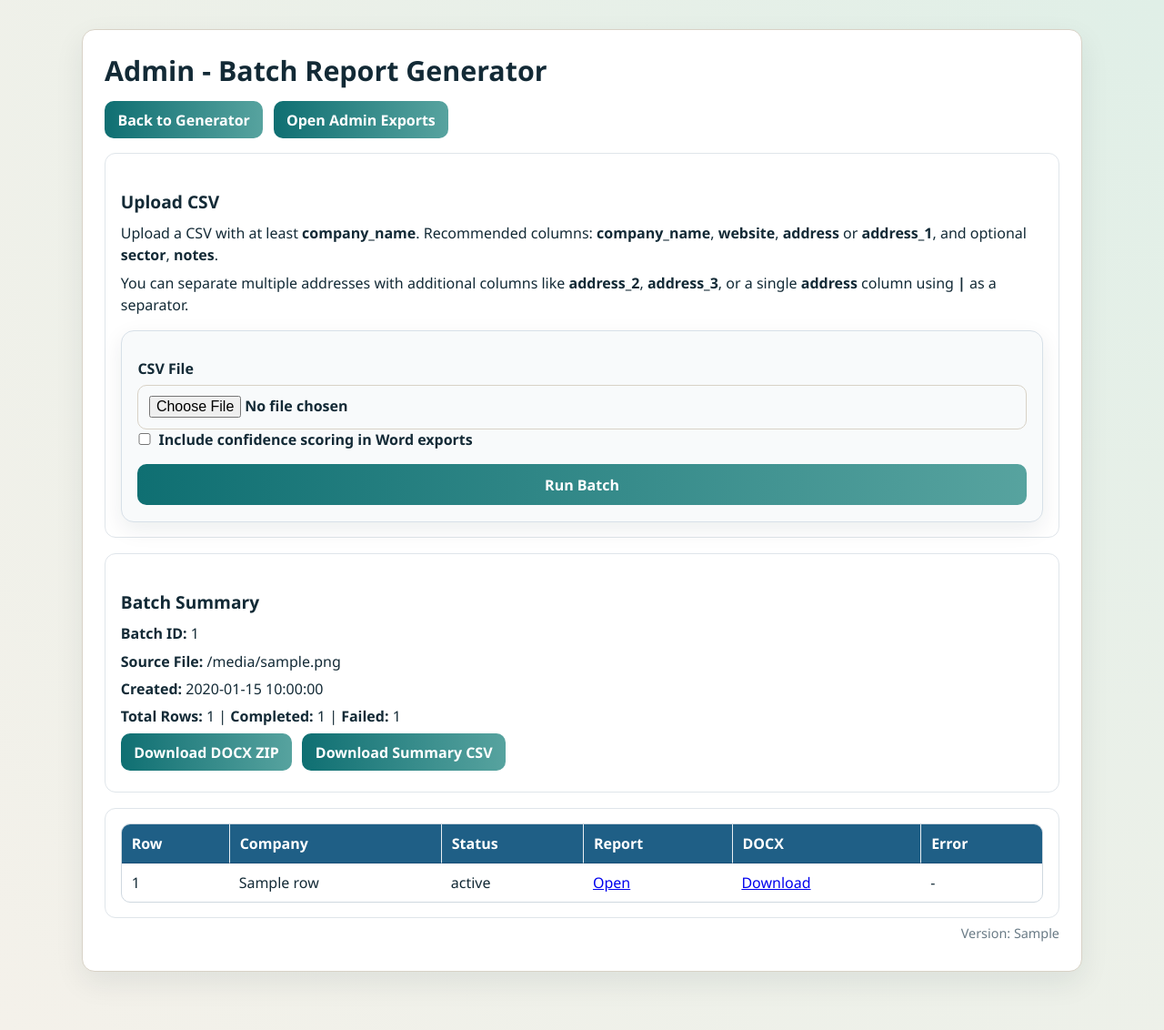
After one commit to ugadarren/hypertarget-report-generator, a FastAPI app: template app/templates/admin_batches.html in a window 1280 px wide. The commit adds this page. Shown: the whole page at 91% size. Run offline with FastAPI, Linux system fonts and the light colour scheme; the template is opened without the code that fills it: most values are stand-ins (such as "Sample title", 1, 10 or a date in 2020).

Commit message:
Add CSV batch report generation workflow

```diff
--- a/app/main.py
+++ b/app/main.py
@@ -2,11 +2,12 @@ from __future__ import annotations
 
 import json
 import os
+import subprocess
 from pathlib import Path
 from datetime import datetime
 import secrets
 
-from fastapi import FastAPI, Form, HTTPException, Request
+from fastapi import FastAPI, File, Form, HTTPException, Request, UploadFile
 from fastapi.responses import Response
 from fastapi.responses import FileResponse, HTMLResponse, RedirectResponse
 from fastapi.staticfiles import StaticFiles
@@ -15,6 +16,7 @@ from fastapi.templating import Jinja2Templates
 from app.models import AddressInput, CompanyInput, GenerateResponse, SectorCorrectionInput
 from app.config import get_settings
 from app.services.designation_map import ArcGISDesignationService
+from app.services.batch_service import BatchReportService
 from app.services.feedback_service import FeedbackService
 from app.services.report_service import ReportService
 from app.services.word_export import WordExportService
@@ -25,10 +27,36 @@ service = ReportService(data_dir=BASE_DIR / "data", reports_dir=BASE_DIR.parent
 word_export = WordExportService(exports_dir=BASE_DIR.parent / "reports" / "exports")
 designation_service = ArcGISDesignationService()
 feedback_service = FeedbackService(reports_dir=BASE_DIR.parent / "reports")
+batch_service = BatchReportService(reports_dir=BASE_DIR.parent / "reports", report_service=service, word_export=word_export)
 
 app = FastAPI(title="HyperTarget Incentive Report Generator", version="0.1.0")
 app.mount("/static", StaticFiles(directory=str(BASE_DIR / "static")), name="static")
 templates = Jinja2Templates(directory=str(BASE_DIR / "templates"))
+
+
+def _app_version() -> str:
+    env_candidates = [
+        os.getenv("RENDER_GIT_COMMIT", "").strip(),
+        os.getenv("GIT_COMMIT", "").strip(),
+        os.getenv("COMMIT_SHA", "").strip(),
+    ]
+    for value in env_candidates:
+        if value:
+            return value[:7]
+    try:
+        result = subprocess.run(
+            ["git", "rev-parse", "--short", "HEAD"],
+            cwd=str(BASE_DIR.parent),
+            capture_output=True,
+            text=True,
+            check=True,
+        )
+        sha = result.stdout.strip()
+        if sha:
+            return sha
+    except Exception:
+        pass
+    return "unknown"
 
 
 @app.middleware("http")
@@ -74,7 +102,7 @@ async def basic_auth_guard(request: Request, call_next):
 
 @app.get("/", response_class=HTMLResponse)
 async def home(request: Request):
-    return templates.TemplateResponse("index.html", {"request": request})
+    return templates.TemplateResponse("index.html", {"request": request, "app_version": _app_version()})
 
 
 @app.get("/healthz")
@@ -86,6 +114,7 @@ async def healthz():
 async def status():
     settings = get_settings()
     return {
+        "app_version": _app_version(),
         "auth_enabled": settings.auth_enabled,
         "gpt_enabled": settings.gpt_enabled,
         "llm_contact_enrichment_enabled": settings.enable_llm_contact_enrichment,
@@ -108,7 +137,91 @@ async def admin_exports(request: Request):
                 "modified_at": datetime.fromtimestamp(stat.st_mtime).strftime("%Y-%m-%d %H:%M:%S"),
             }
         )
-    return templates.TemplateResponse("admin_exports.html", {"request": request, "files": files})
+    return templates.TemplateResponse("admin_exports.html", {"request": request, "files": files, "app_version": _app_version()})
+
+
+@app.get("/admin/batches", response_class=HTMLResponse)
+async def admin_batches(request: Request):
+    return templates.TemplateResponse(
+        "admin_batches.html",
+        {
+            "request": request,
+            "app_version": _app_version(),
+            "batch": None,
+            "error": "",
+        },
+    )
+
+
+@app.post("/admin/batches", response_class=HTMLResponse)
+async def run_admin_batch(
+    request: Request,
+    file: UploadFile = File(...),
+    include_confidence: bool = Form(False),
+):
+    if not file.filename or not file.filename.lower().endswith(".csv"):
+        return templates.TemplateResponse(
+            "admin_batches.html",
+            {
+                "request": request,
+                "app_version": _app_version(),
+                "batch": None,
+                "error": "Upload a CSV file.",
+            },
+            status_code=400,
+        )
+
+    try:
+        file_bytes = await file.read()
+        batch = batch_service.run_csv_batch(
+            file_bytes=file_bytes,
+            filename=file.filename,
+            include_confidence=include_confidence,
+        )
+    except Exception as exc:
+        return templates.TemplateResponse(
+            "admin_batches.html",
+            {
+                "request": request,
+                "app_version": _app_version(),
+                "batch": None,
+                "error": str(exc),
+            },
+            status_code=400,
+        )
+
+    return RedirectResponse(url=f"/admin/batches/{batch.batch_id}", status_code=303)
+
+
+@app.get("/admin/batches/{batch_id}", response_class=HTMLResponse)
+async def admin_batch_detail(request: Request, batch_id: str):
+    batch = batch_service.get_batch(batch_id)
+    if not batch:
+        raise HTTPException(status_code=404, detail="Batch not found")
+    return templates.TemplateResponse(
+        "admin_batches.html",
+        {
+            "request": request,
+            "app_version": _app_version(),
+            "batch": batch,
+            "error": "",
+        },
+    )
+
+
+@app.get("/admin/batches/{batch_id}/files/{filename}")
+async def admin_batch_download(batch_id: str, filename: str):
+    path = batch_service.get_batch_file(batch_id, filename)
+    if not path:
+        raise HTTPException(status_code=404, detail="Batch file not found")
+    media_type = "application/octet-stream"
+    if path.suffix.lower() == ".zip":
+        media_type = "application/zip"
+    elif path.suffix.lower() == ".csv":
+        media_type = "text/csv"
+    elif path.suffix.lower() == ".docx":
+        media_type = "application/vnd.openxmlformats-officedocument.wordprocessingml.document"
+    return FileResponse(path=path, filename=path.name, media_type=media_type)
 
 
 @app.get("/admin/config", response_class=HTMLResponse)
@@ -119,6 +232,7 @@ async def admin_config(request: Request):
         "admin_config.html",
         {
             "request": request,
+            "app_version": _app_version(),
             "report_copy_json": json.dumps(json.loads(report_copy_path.read_text()), indent=2),
             "web_research_policy_json": json.dumps(json.loads(web_policy_path.read_text()), indent=2),
             "saved": request.query_params.get("saved") == "1",
@@ -141,6 +255,7 @@ async def save_admin_config(
             "admin_config.html",
             {
                 "request": request,
+                "app_version": _app_version(),
                 "report_copy_json": report_copy_json,
                 "web_research_policy_json": web_research_policy_json,
                 "saved": False,
@@ -154,6 +269,7 @@ async def save_admin_config(
             "admin_config.html",
             {
                 "request": request,
+                "app_version": _app_version(),
                 "report_copy_json": report_copy_json,
                 "web_research_policy_json": web_research_policy_json,
                 "saved": False,
@@ -166,6 +282,7 @@ async def save_admin_config(
             "admin_config.html",
             {
                 "request": request,
+                "app_version": _app_version(),
                 "report_copy_json": report_copy_json,
                 "web_research_policy_json": web_research_policy_json,
                 "saved": False,
@@ -181,6 +298,7 @@ async def save_admin_config(
             "admin_config.html",
             {
                 "request": request,
+                "app_version": _app_version(),
                 "report_copy_json": report_copy_json,
                 "web_research_policy_json": web_research_policy_json,
                 "saved": False,
@@ -228,6 +346,7 @@ async def designation_explorer(request: Request):
         "designation_explorer.html",
         {
             "request": request,
+            "app_version": _app_version(),
             "google_maps_api_key": os.getenv("GOOGLE_MAPS_API_KEY", ""),
         },
     )
@@ -273,7 +392,7 @@ async def report_page(request: Request, report_id: str):
     report = service.get_report(report_id)
     if not report:
         raise HTTPException(status_code=404, detail="Report not found")
-    return templates.TemplateResponse("report.html", {"request": request, "report": report})
+    return templates.TemplateResponse("report.html", {"request": request, "report": report, "app_version": _app_version()})
 
 
 @app.get("/api/reports/{report_id}")
--- a/app/static/styles.css
+++ b/app/static/styles.css
@@ -236,6 +236,13 @@ th, td {
   border-left: 1px solid #fff;
 }
 
+.app-version {
+  margin-top: 1rem;
+  color: #6a7b86;
+  font-size: 0.9rem;
+  text-align: right;
+}
+
 
 .explorer-page {
   display: grid;
--- /dev/null
+++ b/app/templates/admin_batches.html
@@ -0,0 +1,100 @@
+<!DOCTYPE html>
+<html lang="en">
+  <head>
+    <meta charset="UTF-8" />
+    <meta name="viewport" content="width=device-width, initial-scale=1.0" />
+    <title>Batch Reports</title>
+    <link rel="stylesheet" href="/static/styles.css" />
+  </head>
+  <body>
+    <main class="container report-doc">
+      <header>
+        <h1>Admin - Batch Report Generator</h1>
+        <p>
+          <a class="button-link" href="/">Back to Generator</a>
+          <a class="button-link" href="/admin/exports">Open Admin Exports</a>
+        </p>
+      </header>
+
+      <section class="doc-section">
+        <h2>Upload CSV</h2>
+        <p>Upload a CSV with at least <strong>company_name</strong>. Recommended columns: <strong>company_name</strong>, <strong>website</strong>, <strong>address</strong> or <strong>address_1</strong>, and optional <strong>sector</strong>, <strong>notes</strong>.</p>
+        <p>You can separate multiple addresses with additional columns like <strong>address_2</strong>, <strong>address_3</strong>, or a single <strong>address</strong> column using <strong>|</strong> as a separator.</p>
+
+        {% if error %}
+        <p class="review-note"><strong>Batch error:</strong> {{ error }}</p>
+        {% endif %}
+
+        <form class="card subtle" method="post" action="/admin/batches" enctype="multipart/form-data">
+          <label>CSV File
+            <input type="file" name="file" accept=".csv" required />
+          </label>
+          <label class="download-toggle">
+            <input type="checkbox" name="include_confidence" value="true" />
+            Include confidence scoring in Word exports
+          </label>
+          <button type="submit">Run Batch</button>
+        </form>
+      </section>
+
+      {% if batch %}
+      <section class="doc-section">
+        <h2>Batch Summary</h2>
+        <p><strong>Batch ID:</strong> {{ batch.batch_id }}</p>
+        <p><strong>Source File:</strong> {{ batch.input_filename }}</p>
+        <p><strong>Created:</strong> {{ batch.created_at }}</p>
+        <p><strong>Total Rows:</strong> {{ batch.total_rows }} | <strong>Completed:</strong> {{ batch.success_count }} | <strong>Failed:</strong> {{ batch.failure_count }}</p>
+        <p>
+          {% if batch.zip_filename %}
+          <a class="button-link" href="/admin/batches/{{ batch.batch_id }}/files/{{ batch.zip_filename }}">Download DOCX ZIP</a>
+          {% endif %}
+          {% if batch.summary_csv_filename %}
+          <a class="button-link" href="/admin/batches/{{ batch.batch_id }}/files/{{ batch.summary_csv_filename }}">Download Summary CSV</a>
+          {% endif %}
+        </p>
+      </section>
+
+      <section class="doc-section">
+        <table>
+          <thead>
+            <tr>
+              <th>Row</th>
+              <th>Company</th>
+              <th>Status</th>
+              <th>Report</th>
+              <th>DOCX</th>
+              <th>Error</th>
+            </tr>
+          </thead>
+          <tbody>
+            {% for row in batch.rows %}
+            <tr>
+              <td>{{ row.row_number }}</td>
+              <td>{{ row.company_name or '-' }}</td>
+              <td>{{ row.status }}</td>
+              <td>
+                {% if row.report_url %}
+                <a href="{{ row.report_url }}">Open</a>
+                {% else %}
+                -
+                {% endif %}
+              </td>
+              <td>
+                {% if row.docx_filename %}
+                <a href="/admin/batches/{{ batch.batch_id }}/files/{{ row.docx_filename }}">Download</a>
+                {% else %}
+                -
+                {% endif %}
+              </td>
+              <td>{{ row.error or '-' }}</td>
+            </tr>
+            {% endfor %}
+          </tbody>
+        </table>
+      </section>
+      {% endif %}
+
+      <p class="app-version">Version: {{ app_version }}</p>
+    </main>
+  </body>
+</html>
--- a/app/templates/admin_exports.html
+++ b/app/templates/admin_exports.html
@@ -13,6 +13,7 @@
         <p>
           <a class="button-link" href="/">Back to Generator</a>
           <a class="button-link" href="/admin/config">Open Config Editor</a>
+          <a class="button-link" href="/admin/batches">Open Batch Upload</a>
         </p>
       </header>
       <section class="doc-section">
@@ -42,6 +43,7 @@
           </tbody>
         </table>
       </section>
+      <p class="app-version">Version: {{ app_version }}</p>
     </main>
   </body>
 </html>
```
Also changed, not shown: app/services/batch_service.py (added, +208 -0 lines), app/templates/index.html (+6 -1 lines).
